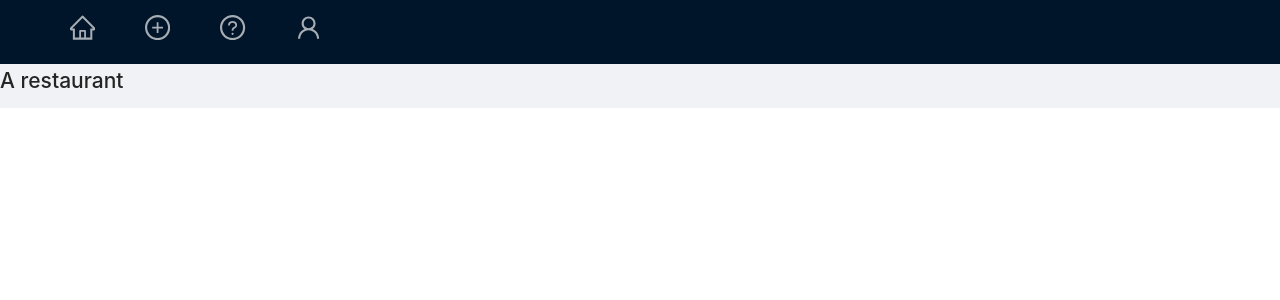
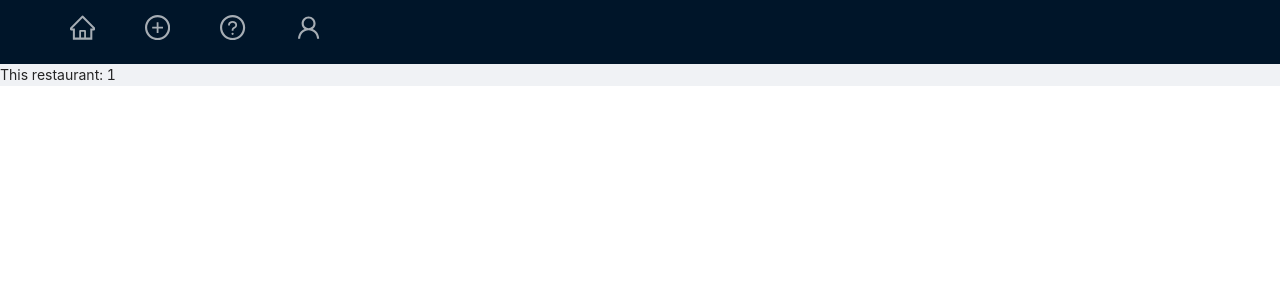
Before and after one commit to stolomeo/my-restaurant-list, a React (Create React App) app: page /restaurants/1 in a window 1280 px wide. Shown: the top 300 px of the page. Built offline with nearby package versions, Linux system fonts and the light colour scheme.

Commit message:
Add params

```diff
--- a/src/App.js
+++ b/src/App.js
@@ -2,6 +2,7 @@
 import { Layout } from "antd";
 import Menubar from "./components/Menubar";
 import { Route, Routes } from "react-router-dom";
+import RestaurantPage from "./components/RestaurantPage";
 
 function App() {
   const { Header, Content } = Layout;
@@ -14,7 +15,7 @@
         <Routes>
           <Route
             path="/restaurants/:restaurantId"
-            element={<h1>A restaurant</h1>}
+            element={<RestaurantPage />}
           />
           <Route path="/Random" element={<h1>Random</h1>} />
           <Route path="/add" element={<h1>Add restaurant</h1>} />
--- a/src/components/RestaurantCard.js
+++ b/src/components/RestaurantCard.js
@@ -1,7 +1,10 @@
 import React from "react";
 import { Card, Col } from "antd";
+import { useNavigate, useParams } from "react-router-dom";
 
 export default function RestaurantCard({ restaurant, key }) {
+  let navigate = useNavigate();
+  const params = useParams();
   return (
     <Col style={{ width: "300px", margin: "1rem" }}>
       <Card
@@ -9,6 +12,8 @@
         title={restaurant.name}
         hoverable={true}
         key={key}
+        onClick={() => navigate(`./restaurants/${restaurant.id}`)}
+        loading={!restaurant}
       >
         <p>{restaurant.address}</p>
       </Card>
--- /dev/null
+++ b/src/components/RestaurantPage.js
@@ -0,0 +1,8 @@
+import React from "react";
+import { useParams } from "react-router-dom";
+
+export default function RestaurantPage() {
+  const { restaurantId } = useParams();
+
+  return <div>This restaurant: {restaurantId}</div>;
+}
```
